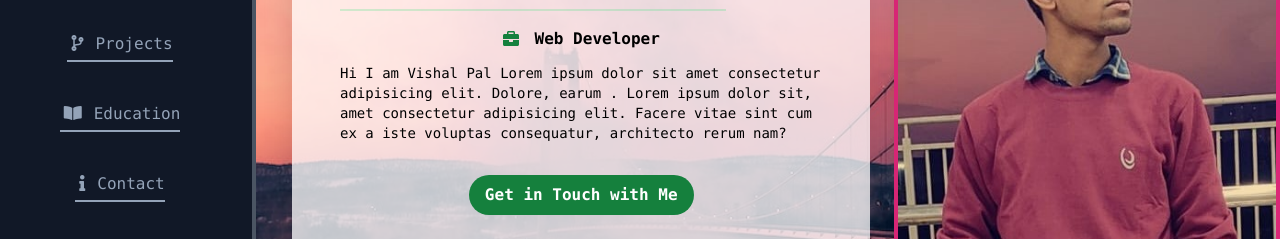
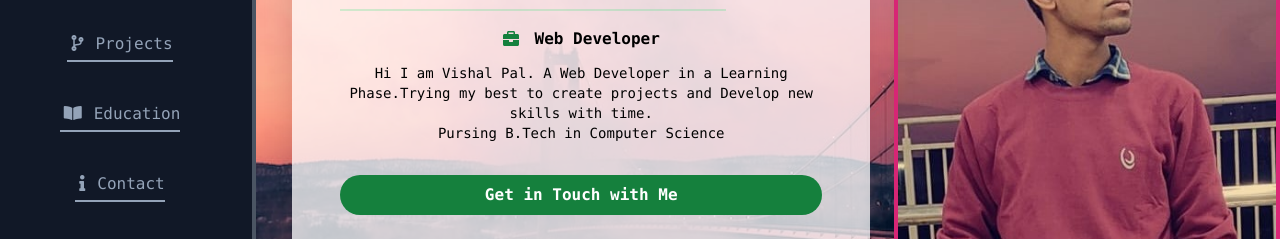
Before and after one commit to Vishalqw78/Portfolio-Using-Tailwind, a website: page index.html in a window 1280 px wide. Shown: the part 284-523 px from the top of the page. Drawn offline with nearby package versions, Linux system fonts and the light colour scheme; a script that the page names is missing.

Commit message:
Fixed links

```diff
--- a/index.html
+++ b/index.html
@@ -44,20 +44,21 @@
                                             d="M320 336c0 8.844-7.156 16-16 16h-96C199.2 352 192 344.8 192 336V288H0v144C0 457.6 22.41 480 48 480h416c25.59 0 48-22.41 48-48V288h-192V336zM464 96H384V48C384 22.41 361.6 0 336 0h-160C150.4 0 128 22.41 128 48V96H48C22.41 96 0 118.4 0 144V256h512V144C512 118.4 489.6 96 464 96zM336 96h-160V48h160V96z" />
                                     </svg> Web Developer
                                 </p>
-                                <p class="text-xs lg:text-sm pt-3">Hi I am Vishal Pal Lorem ipsum dolor sit amet
-                                    consectetur
-                                    adipisicing elit. Dolore, earum . Lorem ipsum dolor sit, amet consectetur
-                                    adipisicing elit. Facere vitae sint cum ex a iste voluptas consequatur, architecto
-                                    rerum nam?</p>
+                                <p class="text-center text-xs lg:text-sm pt-3 ">Hi I am Vishal Pal. A Web
+                                    Developer
+                                    in a Learning
+                                    Phase.Trying my best to create projects and Develop new skills with time.
+                                    <br>Pursing B.Tech in Computer Science
+                                </p>
                                 <div class="pt-8 pb-8 text-center ">
-                                    <button
-                                        class=" bg-green-700 hover:bg-green-900 text-white font-bold py-2 px-4 rounded-full">
+                                    <div class=" bg-green-700 text-white font-bold py-2 px-4 rounded-full">
                                         Get in Touch with Me
-                                    </button>
+                                    </div>
                                 </div>
                                 <div
                                     class="mt-6 pb-16 lg:pb-0 w-4/5 lg:w-full mx-auto flex flex-wrap items-center justify-between">
-                                    <a class="link" href="" data-tippy-content="@vishalqw78"><svg
+                                    <a class="link" href="https://twitter.com/vishalqw78"
+                                        data-tippy-content="@vishalqw78"><svg
                                             class="h-6 fill-current text-gray-600 hover:text-green-700" role="img"
                                             viewBox="0 0 24 24" xmlns="http://www.w3.org/2000/svg">
                                             <title>Twitter</title>
```
Also changed, not shown: dist/output.css.
